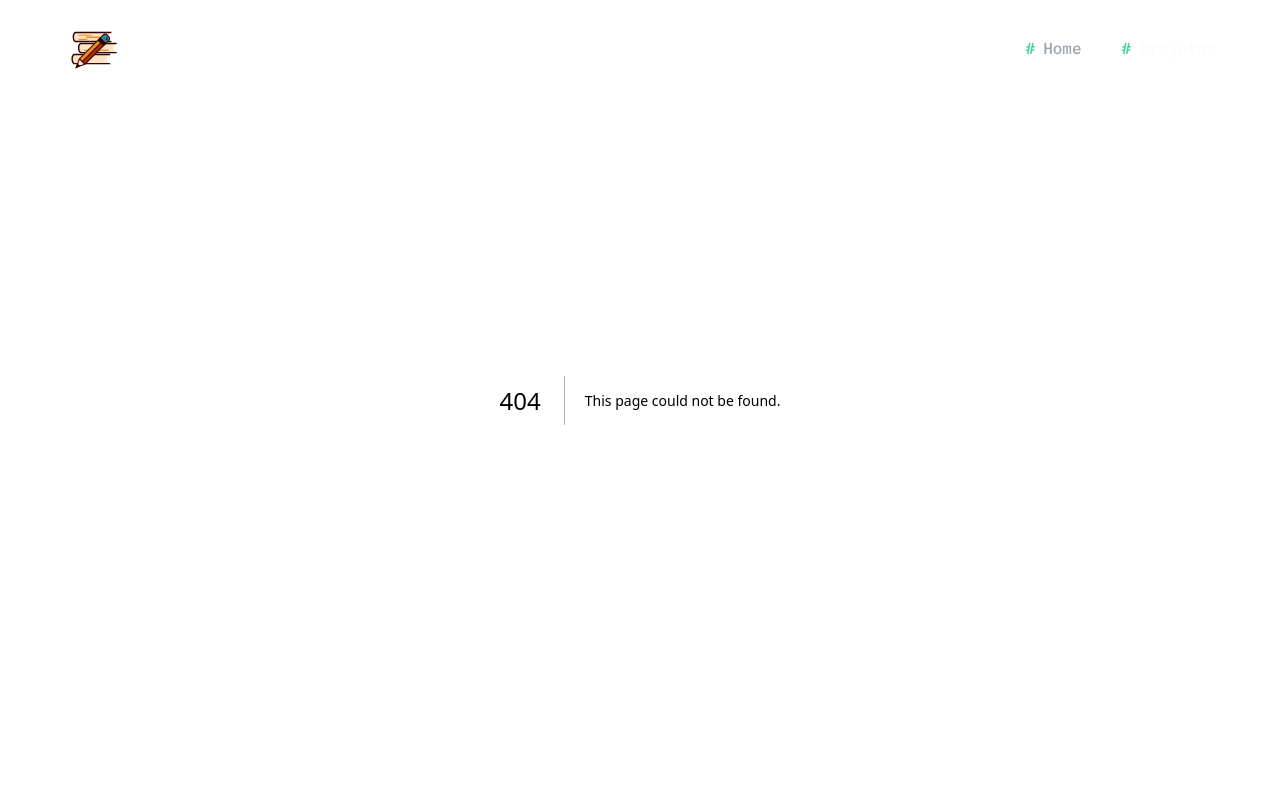
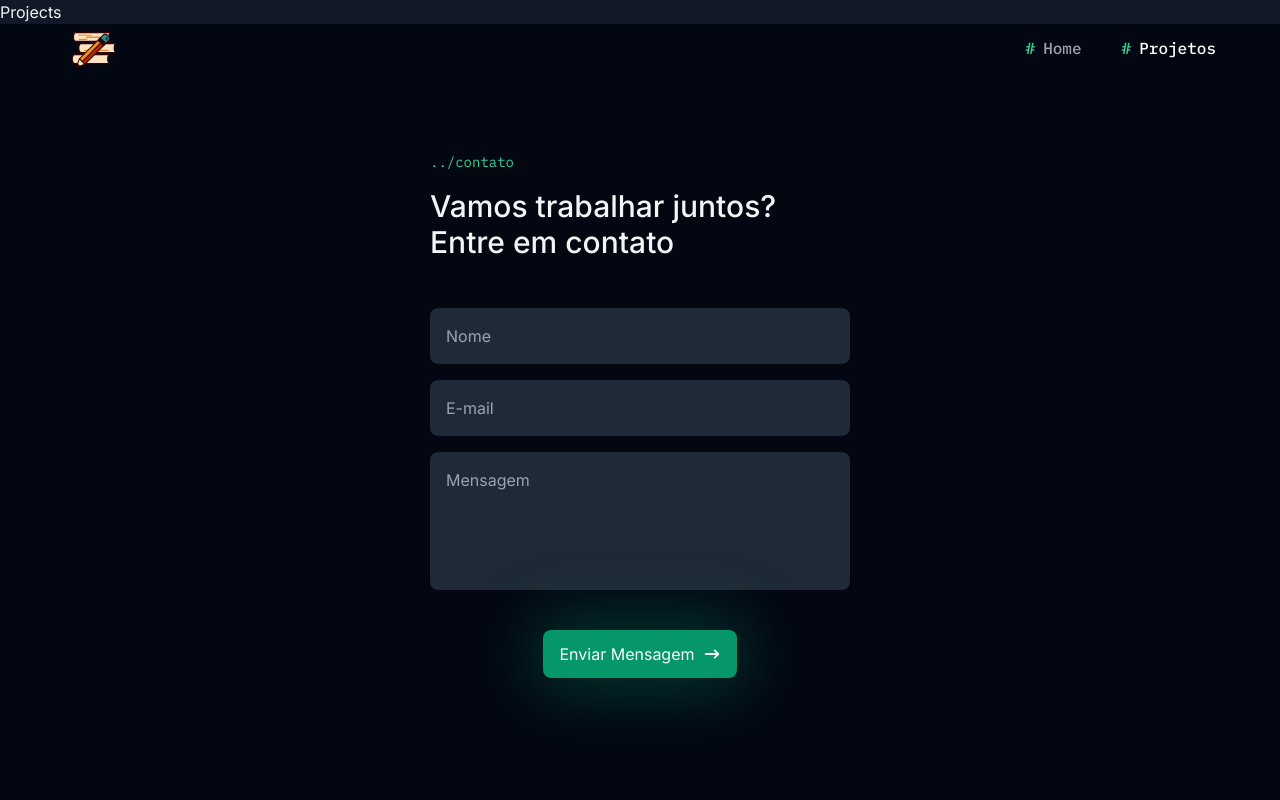
Before and after one commit to annabmaker/portifolio-anna-jeronimo, a Next.js app: page /projects in a window 1280 px wide. Before the commit this address had no page. Shown: the top 800 px of the page. Built offline with nearby package versions, Linux system fonts and the light colour scheme.

Commit message:
Corrigindo erros vercel

```diff
--- a/app/components/Header/index.tsx
+++ b/app/components/Header/index.tsx
@@ -1,7 +1,7 @@
 'use client'
-import Image from "next/image";
-import Link from "next/link";
-import { NavItem } from "./nav-item";
+import Image from 'next/image';
+import Link from 'next/link';
+import { NavItem } from './nav-item';
 
 const NAV_ITEMS = [
   {
--- /dev/null
+++ b/app/projects/page.tsx
@@ -0,0 +1,7 @@
+export default function Projects() {
+    return(
+        <>
+        <h1>Projects</h1>
+        </>
+    )
+}
--- a/next.config.js
+++ b/next.config.js
@@ -6,6 +6,9 @@ const nextConfig = {
   images: {
     domains: ['media.graphassets.com'],
   },
+  eslint: {
+    ignoreDuringBuilds: true,
+  },
 }
 
 module.exports = nextConfig
--- a/package.json
+++ b/package.json
@@ -20,7 +20,6 @@
     "clsx": "1.2.1",
     "csstype": "^3.0.10",
     "date-fns": "2.29.3",
-    "eslint": "8.37.0",
     "eslint-config-next": "13.3.0",
     "framer-motion": "10.11.2",
     "next": "13.4.2",
```
Also changed, not shown: .eslintrc.json (deleted), app/components/pages/projects/page-introduction/index.tsx (added), 1 other file (tests, documents, lock files or other folders).
